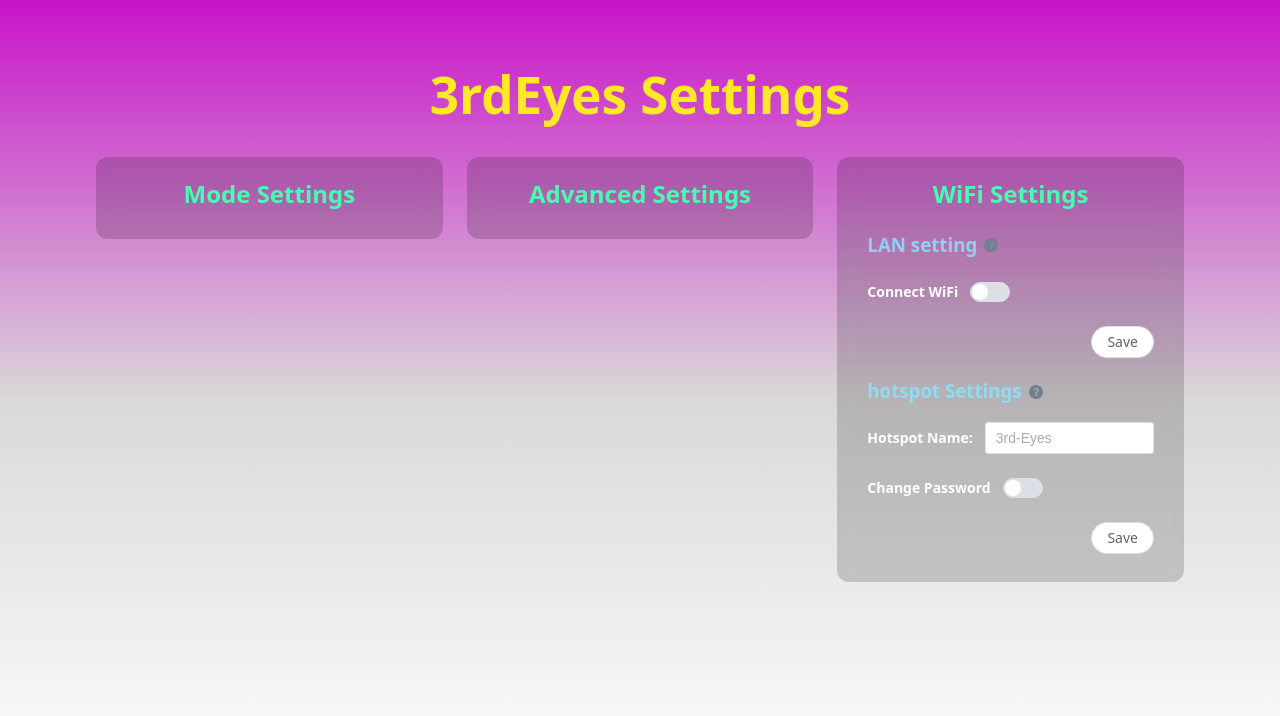
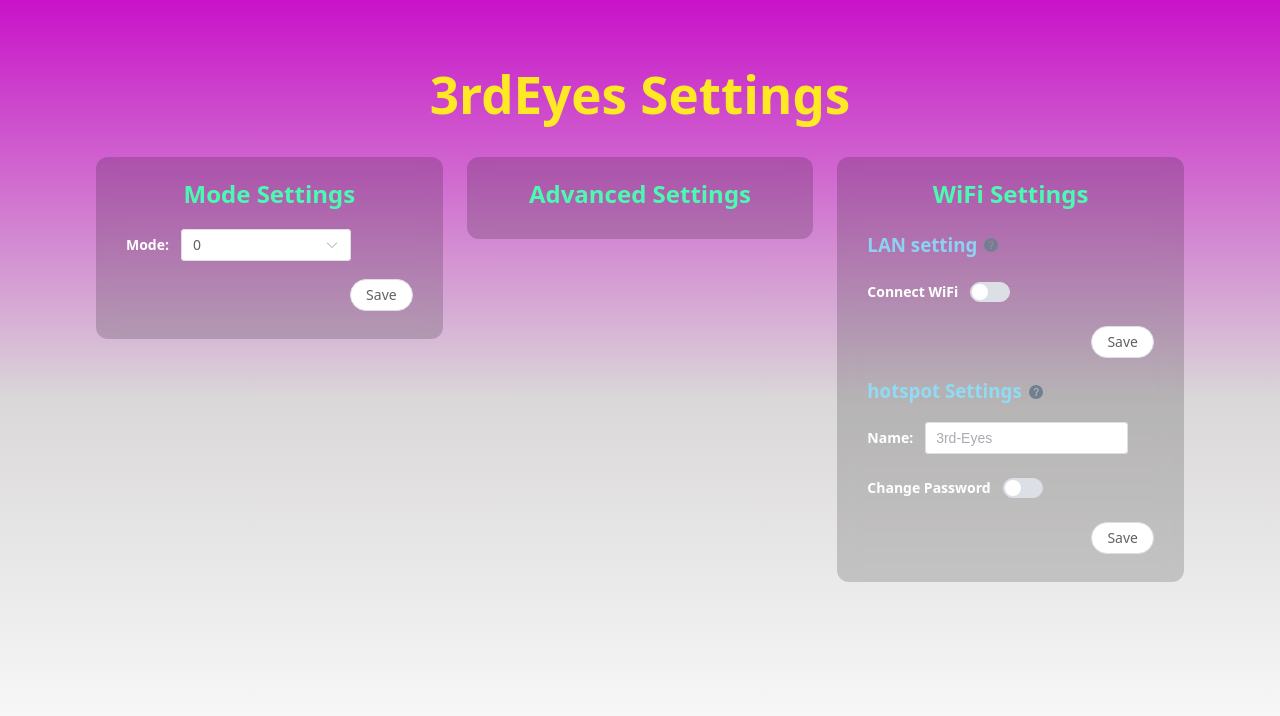
Before and after one commit to NH3andH2O/Satori_3rd_eyes, a Vue app in the folder vue/: page / in a window 1280 px wide. Shown: the top 716 px of the page. Built offline with nearby package versions, Linux system fonts and the light colour scheme; no server answers.

Commit message:
模式設定網頁框架
前端陀螺儀跟隨模式

```diff
--- a/vue/components.d.ts
+++ b/vue/components.d.ts
@@ -15,7 +15,10 @@ declare module 'vue' {
     ElFormItem: typeof import('element-plus/es')['ElFormItem']
     ElIcon: typeof import('element-plus/es')['ElIcon']
     ElInput: typeof import('element-plus/es')['ElInput']
+    ElInputNumber: typeof import('element-plus/es')['ElInputNumber']
+    ElOption: typeof import('element-plus/es')['ElOption']
     ElRow: typeof import('element-plus/es')['ElRow']
+    ElSelect: typeof import('element-plus/es')['ElSelect']
     ElSwitch: typeof import('element-plus/es')['ElSwitch']
     ElTooltip: typeof import('element-plus/es')['ElTooltip']
     Modeset: typeof import('./src/components/modeset.vue')['default']
--- a/vue/src/components/modeset.vue
+++ b/vue/src/components/modeset.vue
@@ -1,10 +1,63 @@
+<script lang="ts" setup>
+import { ref, computed } from 'vue';
+import { useModeRules } from '@/validators/useModeRules';
+import { useModeSetting } from '@/composables/useModeSetting';
+import { useI18n } from 'vue-i18n';
+
+const { t } = useI18n();
+const mode_form_ref = ref();
+const mode = useModeSetting();
+const mode_rules = computed(() => useModeRules(mode.config.value, t));
+
+function mode_save() {
+	mode_form_ref.value?.validate((valid: boolean) => {
+		if (valid) {
+			mode.update();
+		}
+	});
+}
+</script>
+
 <template>
 	<div class="title">
 		<h2>{{ $t('modeset_title') }}</h2>
 	</div>
-	<p></p>
+	<el-form :model="mode.config.value" :rules="mode_rules" ref="mode_form_ref" label-position="right" class="custom-form">
+		<div class="content">
+			<el-form-item :label="$t('mode')" prop="mode">
+				<el-select v-model="mode.config.value.mode" placeholder="Select Mode" :disabled="mode.config.value.isLoading" style="width: 170px">
+					<el-option label="" :value="0" v-show="false" />
+					<el-option :label="$t('gyroscope_tracks_mode')" :value="1" />
+				</el-select>
+			</el-form-item>
+		</div>
+		<div class="content">
+			<transition name="slide-toggle">
+				<div v-show="mode.config.value.mode === 1">
+					<el-form-item :label="$t('correction_time')" prop="correction_timer">
+						<el-input-number
+							v-model="mode.config.value.correction_timer"
+							placeholder="Gyroscope Tracking Mode"
+							clearable
+							:step="100"
+							:min="0"
+							:max="65535"
+							:disabled="mode.config.value.isLoading"
+						>
+							<template #suffix>ms</template>
+						</el-input-number>
+					</el-form-item>
+				</div>
+			</transition>
+		</div>
+		<div class="content button">
+			<el-form-item>
+				<el-button round @click="mode_save" :loading="mode.config.value.isSaving" :disabled="mode.config.value.isLoading">
+					{{ $t('save') }}
+				</el-button>
+			</el-form-item>
+		</div>
+	</el-form>
 </template>
 
-<script lang="ts" setup></script>
-
 <style src="../styles/card.css" scoped></style>
--- /dev/null
+++ b/vue/src/composables/useModeSetting.ts
@@ -0,0 +1,87 @@
+import { ref, onMounted, onUnmounted } from 'vue';
+import i18n from '@/i18n';
+import axios from 'axios';
+import { ElMessage } from 'element-plus';
+import 'element-plus/es/components/message/style/css';
+
+interface ModeConfig {
+	isLoading: boolean;
+	isSaving: boolean;
+	mode: number;
+	correction_timer: number;
+}
+
+export function useModeSetting() {
+	const config = ref<ModeConfig>({
+		isLoading: true,
+		isSaving: false,
+		mode: 0,
+		correction_timer: 0,
+	});
+
+	async function fetchModeConfig() {
+		config.value.isLoading = true;
+		axios
+			.get('/api/mode_config', {
+				timeout: 5000,
+			})
+			.then((response) => {
+				if (typeof response.data !== 'object' || !('mode' in response.data)) {
+					throw new Error('Invalid response from server');
+				}
+				config.value = {
+					...config.value,
+					...response.data,
+				};
+			})
+			.catch((error) => {
+				console.error('Failed to fetch mode config:', error);
+				ElMessage.error(i18n.global.t('setting_transmission_failed') + `: ${error.message || error}`);
+			})
+			.finally(() => {
+				config.value.isLoading = false;
+			});
+	}
+
+	onMounted(() => {
+		fetchModeConfig();
+	});
+
+	onUnmounted(() => {});
+
+	async function update() {
+		config.value.isSaving = true;
+		const { mode, correction_timer } = config.value;
+		let newConfig: Partial<ModeConfig>;
+		if (mode === 1) {
+			newConfig = {
+				mode: mode,
+				correction_timer: correction_timer,
+			};
+		} else {
+			newConfig = {
+				mode: mode,
+			};
+		}
+		axios
+			.post('/api/set_mode_config', newConfig)
+			.then((response) => {
+				if (response.data.success) {
+					ElMessage.success(i18n.global.t('mode_setting_successfully'));
+				} else {
+					throw new Error(response.data.message || 'Unknown error');
+				}
+			})
+			.catch((error) => {
+				console.error('Failed to update mode config:', error);
+				ElMessage.error(i18n.global.t('mode_setting_failed') + `: ${error.message || error}`);
+			})
+			.finally(() => {
+				config.value.isSaving = false;
+			});
+	}
+	return {
+		config,
+		update,
+	};
+}
--- a/vue/src/locales/en.ts
+++ b/vue/src/locales/en.ts
@@ -11,11 +11,11 @@ export default {
 	save: 'Save',
 	softAP_setting: 'hotspot Settings',
 	softAP_setting_help: 'Set up 3rdEyes as a wireless hotspot, allowing you to connect via mobile or computer for configuration.',
-	softAP_name: 'Hotspot Name:',
+	softAP_name: 'Name:',
 	change_password: 'Change Password',
 	password: 'Password:',
 	password_info: 'Leave blank for no password',
-	password_confirm: 'Confirm Password:',
+	password_confirm: 'Confirm:',
 	password_confirm_no_colon: 'Confirm Password',
 	password_length_short: 'Password must be at least 8 characters long',
 	password_length_long: 'Password must not exceed 63 characters',
@@ -27,5 +27,13 @@ export default {
 	softAP_setting_failed: 'Hotspot setting failed',
 	setting_transmission_failed: 'Unable to connect to server',
 	modeset_title: 'Mode Settings',
+	mode: 'Mode:',
+	mode_empty: 'Mode cannot be empty',
+	correction_time_negative: 'Static correction time cannot be less than 0',
+	correction_time_over_range: 'Static correction time cannot exceed 65535',
+	gyroscope_tracks_mode: 'Gyroscope Tracking Mode',
+	correction_time: 'Static Correction Time:',
+	mode_setting_successfully: 'Mode setting successfully',
+	mode_setting_failed: 'Mode setting failed',
 	advancedset_title: 'Advanced Settings',
 };
--- a/vue/src/locales/zh-CN.ts
+++ b/vue/src/locales/zh-CN.ts
@@ -27,5 +27,13 @@ export default {
 	softAP_setting_failed: '热点设置失败',
 	setting_transmission_failed: '无法连接服务器',
 	modeset_title: '模式设置',
+	mode: '模式：',
+	mode_empty: '模式不能为空',
+	correction_time_negative: '静态校正时间不能小于 0',
+	correction_time_over_range: '静态校正时间不能超过 65535',
+	gyroscope_tracks_mode: '陀螺仪跟随模式',
+	correction_time: '静态校正时间：',
+	mode_setting_successfully: '模式设置成功',
+	mode_setting_failed: '模式设置失败',
 	advancedset_title: '高级设置',
 };
--- a/vue/src/locales/zh-TW.ts
+++ b/vue/src/locales/zh-TW.ts
@@ -27,5 +27,13 @@ export default {
 	softAP_setting_failed: '熱點設定失敗',
 	setting_transmission_failed: '無法連綫到伺服器',
 	modeset_title: '模式設定',
+	mode: '模式：',
+	mode_empty: '模式不能為空',
+	correction_time_negative: '靜態校正時間不能小於 0',
+	correction_time_over_range: '靜態校正時間不能超過 65535',
+	gyroscope_tracks_mode: '陀螺儀跟隨模式',
+	correction_time: '静态校正時間：',
+	mode_setting_successfully: '模式設定成功',
+	mode_setting_failed: '模式設定失敗',
 	advancedset_title: '進階設定',
 };
--- /dev/null
+++ b/vue/src/validators/useModeRules.ts
@@ -0,0 +1,29 @@
+export function useModeRules(form: any, t: Function) {
+	return {
+		mode: [
+			{
+				validator: (_: any, value: number, callback: Function) => {
+					if (value === 0) {
+						return callback(new Error(t('mode_empty')));
+					}
+					callback();
+				},
+				trigger: 'change',
+			},
+		],
+		correction_timer: [
+			{
+				validator: (_: any, value: number, callback: Function) => {
+					if (form.mode !== 1) return callback();
+					if (value < 0) {
+						return callback(new Error(t('correction_time_negative')));
+					} else if (value > 65535) {
+						return callback(new Error(t('correction_time_over_range')));
+					}
+					callback();
+				},
+				trigger: 'blur',
+			},
+		],
+	};
+}
```
